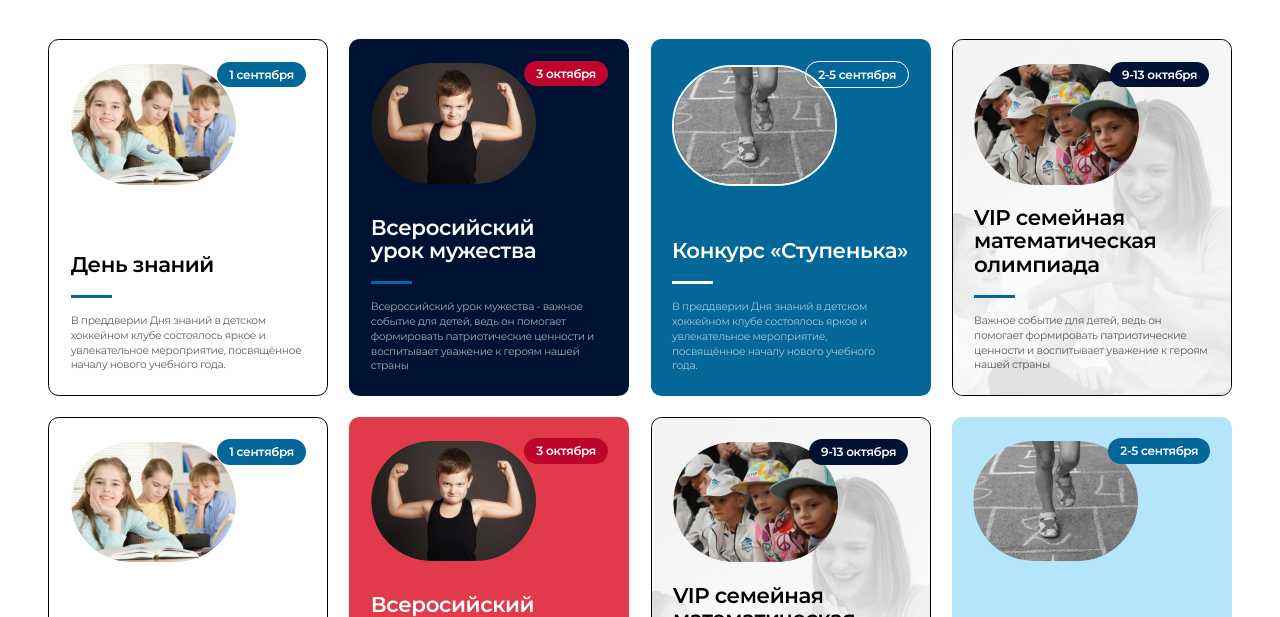
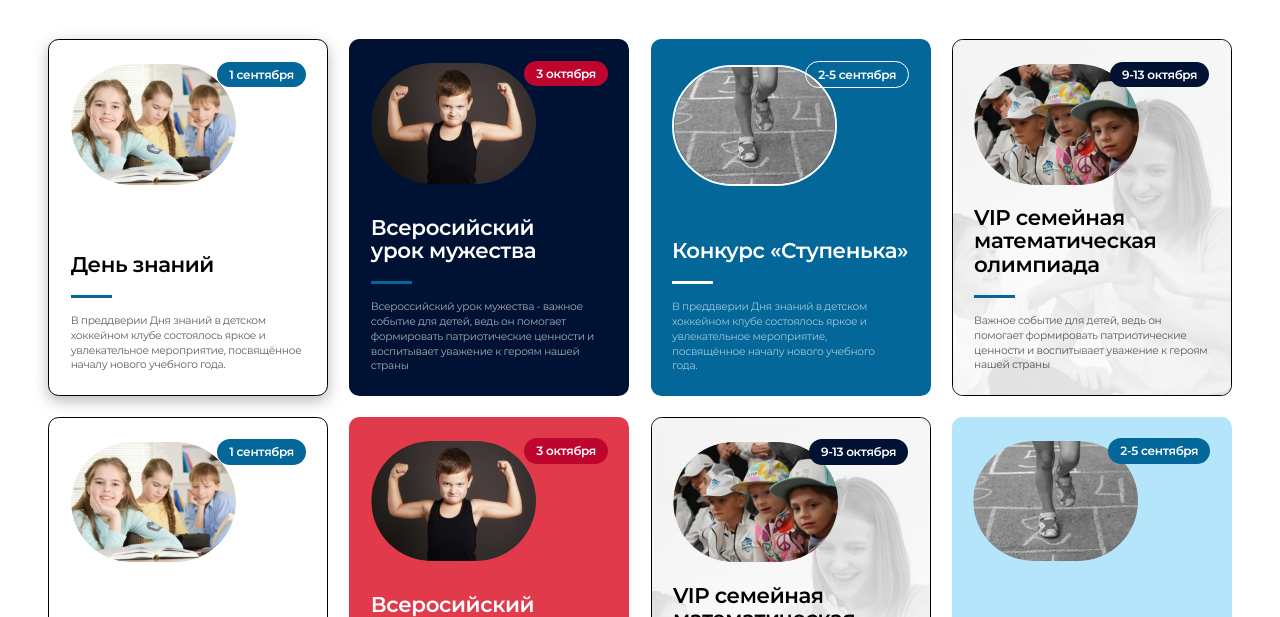
Before and after one commit to GrinCaseCode/hockey, a plain HTML site: page calendar.html in a window 1280 px wide. In both pictures the pointer is over the link 188 px from the left and 1027 px from the top of the page. Shown: the part 810-1427 px from the top of the page. Drawn offline with nearby package versions, Linux system fonts and the light colour scheme.

Commit message:
Add files via upload

```diff
--- a/css/main.css
+++ b/css/main.css
@@ -460,6 +460,7 @@ form {
 	display: flex;
 	align-items: flex-start;
 	position: relative;
+	transition: all 0.3s;
 }
 .item-calendar::after {
 	position: absolute;
@@ -1596,6 +1597,9 @@ form {
 	position: relative;
 	z-index: 1;
 }
+.unit-calendar:hover {
+	box-shadow: 0 5px 15px #bababa;
+}
 .unit-calendar__date {
 	font-size: 0.94vw;
 	padding: 0.47vw 0.94vw;
```
